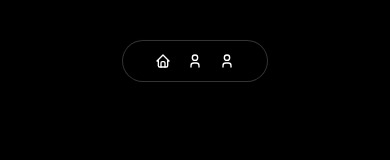
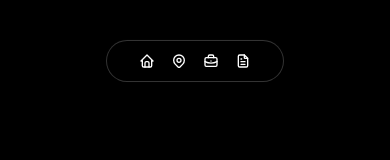
Before and after one commit to yesid-lopez/ml-portfolio, a Next.js app: page / in a window 390 px wide. Shown: the top 160 px of the page. Built offline with nearby package versions, Linux system fonts and the light colour scheme.

Commit message:
feat: update page and navbar styles

```diff
--- a/src/app/journey/page.tsx
+++ b/src/app/journey/page.tsx
@@ -11,7 +11,7 @@ const Page = () => {
         <div className="absolute pointer-events-none inset-0 flex items-center justify-center bg-black [mask-image:radial-gradient(ellipse_at_center,transparent_20%,black)]"></div>
         <div className="w-full">
           <JourneyTitle></JourneyTitle>
-          <div className="container-timeline">
+          <div className="container-timeline md:pt-20 pt-5">
             <Timeline></Timeline>
           </div>
         </div>
--- a/src/app/journey/timeline.css
+++ b/src/app/journey/timeline.css
@@ -4,7 +4,6 @@
   display: flex;
   align-items: center;
   justify-content: center;
-  padding: 100px 0;
 }
 .timeline {
   width: 80%;
--- a/src/components/navbar.tsx
+++ b/src/components/navbar.tsx
@@ -1,5 +1,10 @@
 "use client";
-import { IconHome, IconUser } from "@tabler/icons-react";
+import {
+  IconBriefcase,
+  IconFileText,
+  IconHome,
+  IconMapPin,
+} from "@tabler/icons-react";
 import { FloatingNav } from "./ui/floating-navbar";
 export function Navbar() {
   const navItems = [
@@ -11,12 +16,17 @@ export function Navbar() {
     {
       name: "Journey",
       link: "/journey",
-      icon: <IconUser className="h-4 w-4 text-white" />,
+      icon: <IconMapPin className="h-4 w-4 text-white" />,
+    },
+    {
+      name: "Portfolio",
+      link: "/portfolio",
+      icon: <IconBriefcase className="h-4 w-4 text-white" />,
     },
     {
       name: "Blog",
       link: "https://blog.yesidlopez.de",
-      icon: <IconUser className="h-4 w-4 text-white" />,
+      icon: <IconFileText className="h-4 w-4 text-white" />,
     },
   ];
 
```
